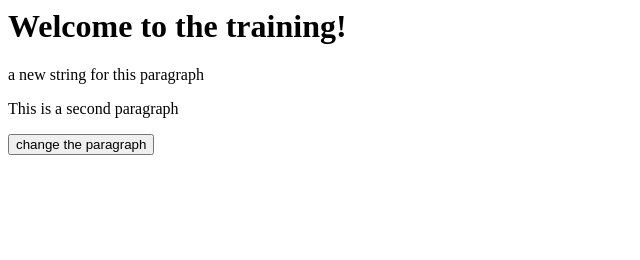
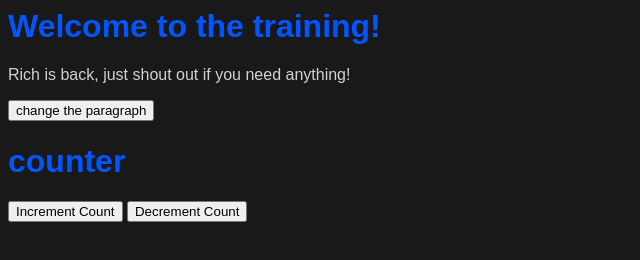
Before and after one commit to 052725-SNOW/trainer-code, a plain HTML site: page firstDOM/index.html in a window 1280 px wide. Both pictures are taken after a click on the button "change the paragraph". Shown: the whole page, without its empty margins (0-640 px from the left). Drawn offline with Linux system fonts and the light colour scheme.

Commit message:
first days work

```diff
--- a/firstDOM/index.html
+++ b/firstDOM/index.html
@@ -1,22 +1,19 @@
 <html>
     <head>
         <title>First DOM</title>
-        <link rel="stylesheet" href="styles.css">
-
+        <link rel="stylesheet" href="style.css">
+        <script src="script.js"></script>
     </head>
 
     <body>
         <h1> Welcome to the training!</h1>
-        <p id="firstParagraph">I promise it's not always this dull!</p>
-        <p>This is a second paragraph</p>
+        <p id="firstParagraph">Rich is AFK (Away From Keyboard). But he will be right back! Drop a message in chat so he sees it when he returns.</p>
         <button type="button" onclick="changeParagraph()">change the paragraph</button>
 
-        <script>
-            console.log("Hello, World!");
 
-            function changeParagraph() {
-                document.getElementById("firstParagraph").innerHTML = "a new string for this paragraph"
-            }
-        </script>
+
+        <h1 id="result">counter</h1>
+        <button type="button" onclick="incrementCount()">Increment Count</button>
+        <button type="button" onclick="decrementCount()">Decrement Count</button>
     </body>
 </html>
--- a/firstDOM/script.js
+++ b/firstDOM/script.js
@@ -0,0 +1,41 @@
+let toggle = true;
+
+function changeParagraph() {
+    if(toggle){
+        document.getElementById("firstParagraph").innerHTML = "Rich is back, just shout out if you need anything!";
+        toggle = false;
+    }
+    else {
+        document.getElementById("firstParagraph").innerHTML = "Rich is AFK (Away From Keyboard). But he will be right back! Drop a message in chat so he sees it when he returns.";
+        toggle = true;
+    }
+}
+
+// Comment your JavaScript like this
+// function to increase the count
+// variable to store the count
+
+let count = 0;
+function incrementCount() {
+    // comparison operators return a true or false
+    // ==, <, >, >=, <=, !=, ===
+    // === vs ==
+    if (count < 25){
+        // count = count + 1;
+        // count += 1;
+        count++;
+        document.getElementById("result").innerHTML = count;
+    }
+}
+function decrementCount() {
+    // ternary operators are a shorthand,
+// value to fill = (comparison) ? true : false;
+    // count = (count > -25) ? (count < -15) ? count -2: count -1  : count;
+    if (count > -25){
+        if( count < -15){
+            count -= 2;
+        }
+        count--;
+    }
+        document.getElementById("result").innerHTML = count;
+}
--- a/firstDOM/style.css
+++ b/firstDOM/style.css
@@ -1,10 +1,10 @@
 body {
     font-family: Arial, sans-serif;
-    background-color: #f0f0f0;
-    color: #333;
+    background-color: #1a1919;
+    color: #d2d2d2;
 }
 h1 {
-    color: #4CAF50;
+    color: #0055ff;
 }
 p {
     font-size: 16px;
```
